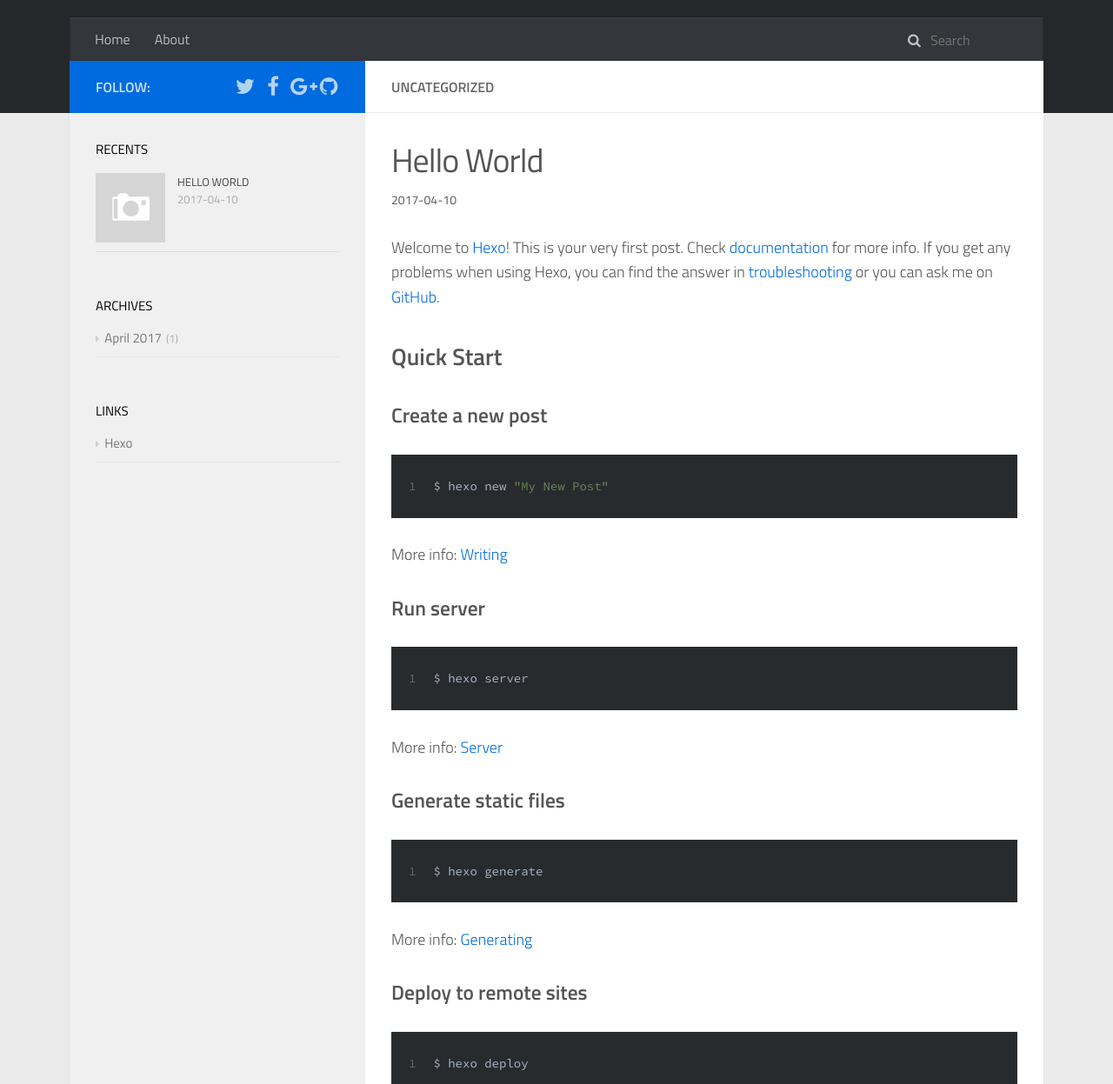
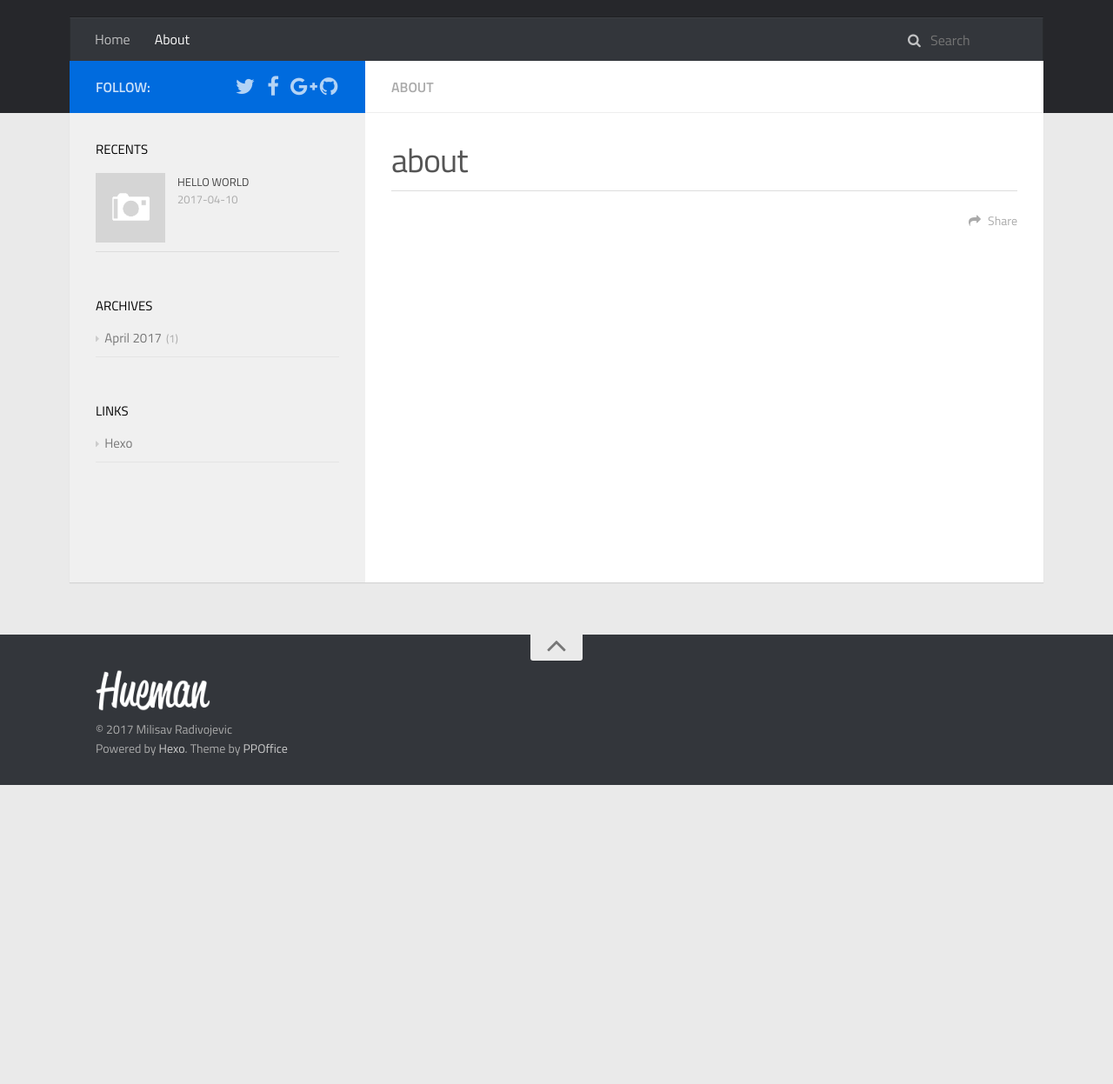
Before and after one commit to komodev/komodev.github.io, a plain HTML site: page about/index.html in a window 1280 px wide. Shown: the part 120-1367 px from the top of the page at 87% size. After the commit the page ends 1023 px from the top, so only its background shows below. Drawn offline with Linux system fonts and the light colour scheme; a script that the page names is missing.

Commit message:
Site updated: 2017-04-10 12:34:10

```diff
--- a/2017/04/10/hello-world/index.html
+++ b/about/index.html
@@ -3,22 +3,19 @@
 <head>
     <meta charset="utf-8">
 
-    <title>Hello World | komoDev</title>
+    <title>about | komoDev</title>
     <meta name="viewport" content="width=device-width, initial-scale=1, maximum-scale=1">
 
-        <meta name="keywords" content="" />
-
-    <meta name="description" content="Welcome to Hexo! This is your very first post. Check documentation for more info. If you get any problems when using Hexo, you can find the answer in troubleshooting or you can ask me on GitHub. Quick">
-<meta name="keywords">
-<meta property="og:type" content="article">
-<meta property="og:title" content="Hello World">
-<meta property="og:url" content="https://komodev.github.io/2017/04/10/hello-world/index.html">
+    <meta name="description" content="My showcase of some recent works &amp; programming tips &amp; tricks for beginners">
+<meta property="og:type" content="website">
+<meta property="og:title" content="about">
+<meta property="og:url" content="https://komodev.github.io/about/index.html">
 <meta property="og:site_name" content="komoDev">
-<meta property="og:description" content="Welcome to Hexo! This is your very first post. Check documentation for more info. If you get any problems when using Hexo, you can find the answer in troubleshooting or you can ask me on GitHub. Quick">
-<meta property="og:updated_time" content="2017-04-10T09:22:32.495Z">
+<meta property="og:description" content="My showcase of some recent works &amp; programming tips &amp; tricks for beginners">
+<meta property="og:updated_time" content="2017-04-10T10:32:41.904Z">
 <meta name="twitter:card" content="summary">
-<meta name="twitter:title" content="Hello World">
-<meta name="twitter:description" content="Welcome to Hexo! This is your very first post. Check documentation for more info. If you get any problems when using Hexo, you can find the answer in troubleshooting or you can ask me on GitHub. Quick">
+<meta name="twitter:title" content="about">
+<meta name="twitter:description" content="My showcase of some recent works &amp; programming tips &amp; tricks for beginners">
 
 
 
@@ -128,46 +125,26 @@
                         <div class="main-body-header">
     <h1 class="header">
 
-    uncategorized
+    <em class="page-title-link" data-url="/about/index.html">about</em>
     </h1>
 </div>
                         <div class="main-body-content">
-                            <article id="post-hello-world" class="article article-single article-type-post" itemscope itemprop="blogPost">
+                            <article id="page-undefined" class="article article-single article-type-page" itemscope itemprop="blogPost">
     <div class="article-inner">
 
             <header class="article-header">
 
 
         <h1 class="article-title" itemprop="name">
-        Hello World
+        about
         </h1>
 
 
             </header>
 
 
-            <div class="article-meta">
-
-    <div class="article-date">
-        <a href="/2017/04/10/hello-world/" class="article-date">
-            <time datetime="2017-04-10T09:22:32.495Z" itemprop="datePublished">2017-04-10</time>
-        </a>
-    </div>
-
-
-            </div>
-
 
         <div class="article-entry" itemprop="articleBody">
-            <p>Welcome to <a href="https://hexo.io/" target="_blank" rel="external">Hexo</a>! This is your very first post. Check <a href="https://hexo.io/docs/" target="_blank" rel="external">documentation</a> for more info. If you get any problems when using Hexo, you can find the answer in <a href="https://hexo.io/docs/troubleshooting.html" target="_blank" rel="external">troubleshooting</a> or you can ask me on <a href="https://github.com/hexojs/hexo/issues" target="_blank" rel="external">GitHub</a>.</p>
-<h2 id="Quick-Start"><a href="#Quick-Start" class="headerlink" title="Quick Start"></a>Quick Start</h2><h3 id="Create-a-new-post"><a href="#Create-a-new-post" class="headerlink" title="Create a new post"></a>Create a new post</h3><figure class="highlight bash"><table><tr><td class="gutter"><pre><div class="line">1</div></pre></td><td class="code"><pre><div class="line">$ hexo new <span class="string">"My New Post"</span></div></pre></td></tr></table></figure>
-<p>More info: <a href="https://hexo.io/docs/writing.html" target="_blank" rel="external">Writing</a></p>
-<h3 id="Run-server"><a href="#Run-server" class="headerlink" title="Run server"></a>Run server</h3><figure class="highlight bash"><table><tr><td class="gutter"><pre><div class="line">1</div></pre></td><td class="code"><pre><div class="line">$ hexo server</div></pre></td></tr></table></figure>
-<p>More info: <a href="https://hexo.io/docs/server.html" target="_blank" rel="external">Server</a></p>
-<h3 id="Generate-static-files"><a href="#Generate-static-files" class="headerlink" title="Generate static files"></a>Generate static files</h3><figure class="highlight bash"><table><tr><td class="gutter"><pre><div class="line">1</div></pre></td><td class="code"><pre><div class="line">$ hexo generate</div></pre></td></tr></table></figure>
-<p>More info: <a href="https://hexo.io/docs/generating.html" target="_blank" rel="external">Generating</a></p>
-<h3 id="Deploy-to-remote-sites"><a href="#Deploy-to-remote-sites" class="headerlink" title="Deploy to remote sites"></a>Deploy to remote sites</h3><figure class="highlight bash"><table><tr><td class="gutter"><pre><div class="line">1</div></pre></td><td class="code"><pre><div class="line">$ hexo deploy</div></pre></td></tr></table></figure>
-<p>More info: <a href="https://hexo.io/docs/deployment.html" target="_blank" rel="external">Deployment</a></p>
 
         </div>
         <footer class="article-footer">
@@ -175,7 +152,7 @@
 
 
 
-    <a data-url="https://komodev.github.io/2017/04/10/hello-world/" data-id="cj1bytc04000030fomn5e9eji" class="article-share-link"><i class="fa fa-share"></i>Share</a>
+    <a data-url="https://komodev.github.io/about/index.html" data-id="cj1bzct4g0001cafojufk1h0t" class="article-share-link"><i class="fa fa-share"></i>Share</a>
 <script>
     (function ($) {
         $('body').on('click', function() {
@@ -297,8 +274,6 @@
         </ul>
     </div>
 
-
-
     <div class="widgets-container">
 
 
@@ -394,7 +369,7 @@
     var disqus_shortname = 'hexo-theme-hueman';
 
 
-    var disqus_url = 'https://komodev.github.io/2017/04/10/hello-world/';
+    var disqus_url = 'https://komodev.github.io/about/index.html';
 
     (function() {
     var dsq = document.createElement('script');
--- a/content.json
+++ b/content.json
@@ -1 +1 @@
-{"meta":{"title":"komoDev","subtitle":"komodo's development corner","description":"My showcase of some recent works & programming tips & tricks for beginners","author":"Milisav Radivojevic","url":"https://komodev.github.io"},"pages":[],"posts":[{"title":"Hello World","slug":"hello-world","date":"2017-04-10T09:22:32.495Z","updated":"2017-04-10T09:22:32.495Z","comments":true,"path":"2017/04/10/hello-world/","link":"","permalink":"https://komodev.github.io/2017/04/10/hello-world/","excerpt":"","text":"Welcome to Hexo! This is your very first post. Check documentation for more info. If you get any problems when using Hexo, you can find the answer in troubleshooting or you can ask me on GitHub. Quick StartCreate a new post1$ hexo new \"My New Post\" More info: Writing Run server1$ hexo server More info: Server Generate static files1$ hexo generate More info: Generating Deploy to remote sites1$ hexo deploy More info: Deployment","categories":[],"tags":[]}]}
+{"meta":{"title":"komoDev","subtitle":"komodo's development corner","description":"My showcase of some recent works & programming tips & tricks for beginners","author":"Milisav Radivojevic","url":"https://komodev.github.io"},"pages":[{"title":"about","date":"2017-04-10T10:32:41.000Z","updated":"2017-04-10T10:32:41.904Z","comments":true,"path":"about/index.html","permalink":"https://komodev.github.io/about/index.html","excerpt":"","text":""}],"posts":[{"title":"Hello World","slug":"hello-world","date":"2017-04-10T09:22:32.495Z","updated":"2017-04-10T09:22:32.495Z","comments":true,"path":"2017/04/10/hello-world/","link":"","permalink":"https://komodev.github.io/2017/04/10/hello-world/","excerpt":"","text":"Welcome to Hexo! This is your very first post. Check documentation for more info. If you get any problems when using Hexo, you can find the answer in troubleshooting or you can ask me on GitHub. Quick StartCreate a new post1$ hexo new \"My New Post\" More info: Writing Run server1$ hexo server More info: Server Generate static files1$ hexo generate More info: Generating Deploy to remote sites1$ hexo deploy More info: Deployment","categories":[],"tags":[]}]}
```
